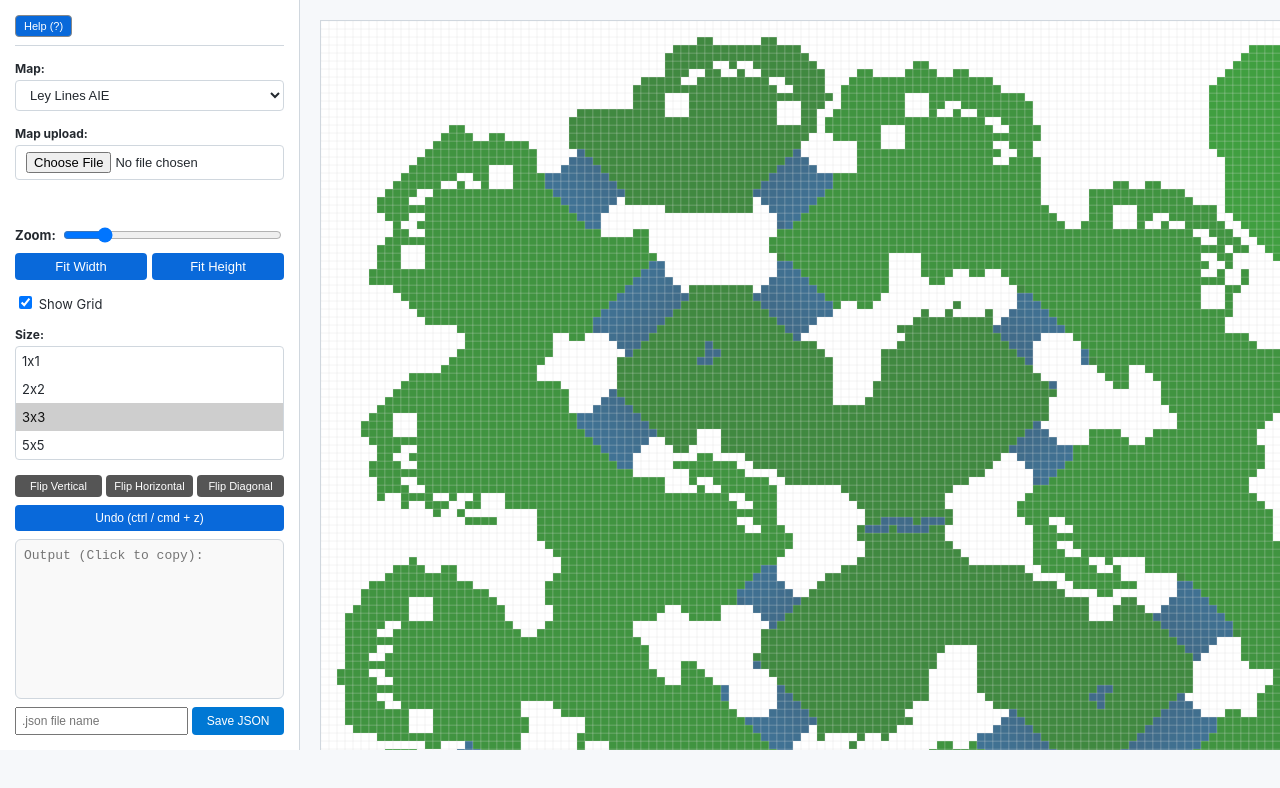
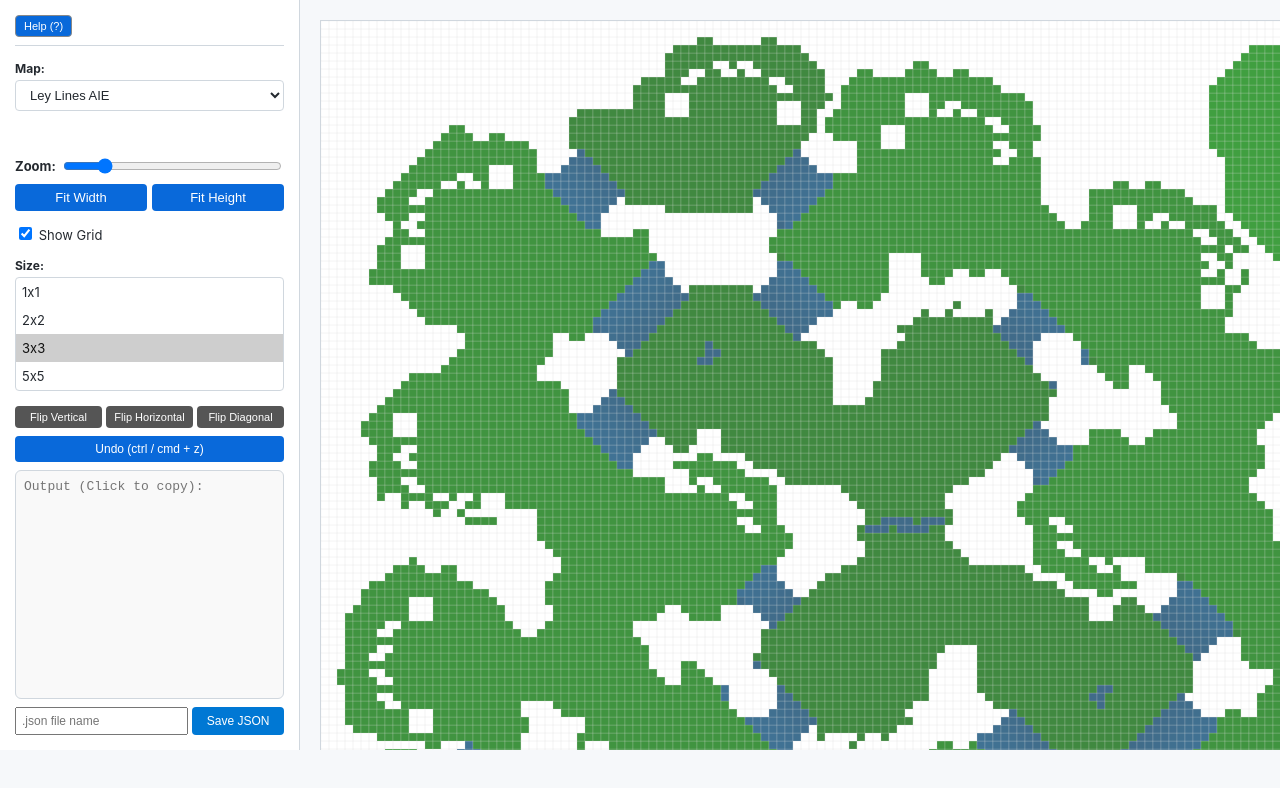
Before and after one commit to SamOgon-one/grid-sc2, a plain HTML site: page index.html in a window 1280 px wide. Drawn offline with Linux system fonts and the light colour scheme.

Commit message:
Add files via upload

```diff
--- a/index.html
+++ b/index.html
@@ -35,7 +35,7 @@
             </select>
         </div>
 
-        <div style="display: flex; flex-direction: column; gap: 4px;">
+        <div style="display: none; flex-direction: column; gap: 4px;">
             <label style="font-weight: bold; font-size: 12px;">Map upload:</label>
             <input type="file" id="jsonInput" accept=".json">
         </div>
@@ -71,9 +71,12 @@
         <!-- Dashboard Console -->
         <div style="display: flex; flex-direction: column; gap: 8px; flex: 1;">
             <div style="display: flex; gap: 4px;">
-                <button id="mirrorVertBtn" style="flex: 1; font-size: 11px; padding: 5px; background: #555;">Flip Vertical</button>
-                <button id="mirrorHorizBtn" style="flex: 1; font-size: 11px; padding: 5px; background: #555;">Flip Horizontal</button>
-                <button id="mirrorDiagBtn" style="flex: 1; font-size: 11px; padding: 5px; background: #555;">Flip Diagonal</button>
+                <button id="mirrorVertBtn" style="flex: 1; font-size: 11px; padding: 5px; background: #555;">Flip
+                    Vertical</button>
+                <button id="mirrorHorizBtn" style="flex: 1; font-size: 11px; padding: 5px; background: #555;">Flip
+                    Horizontal</button>
+                <button id="mirrorDiagBtn" style="flex: 1; font-size: 11px; padding: 5px; background: #555;">Flip
+                    Diagonal</button>
             </div>
             <div style="display: flex; gap: 4px;">
                 <button id="undoBtn" style="flex: 1; font-size: 12px; padding: 6px;">Undo (ctrl / cmd + z)</button>
```
